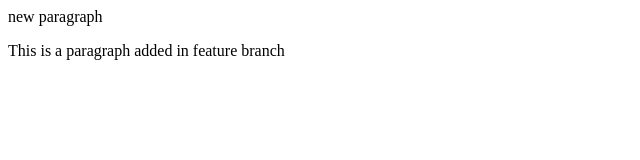
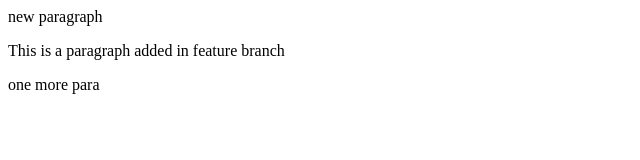
Before and after one commit to Harendra-Malik/Remote-node-code-Repo, a plain HTML site: page index.html in a window 1280 px wide. Shown: the whole page, without its empty margins (0-640 px from the left). Drawn offline with Linux system fonts and the light colour scheme.

Commit message:
now 2 para in index.html

```diff
--- a/index.html
+++ b/index.html
@@ -1,3 +1,4 @@
 <p> new paragraph</p>
 
 <p>This is a paragraph added in feature branch</p>
+<p>one more para</p>
```
